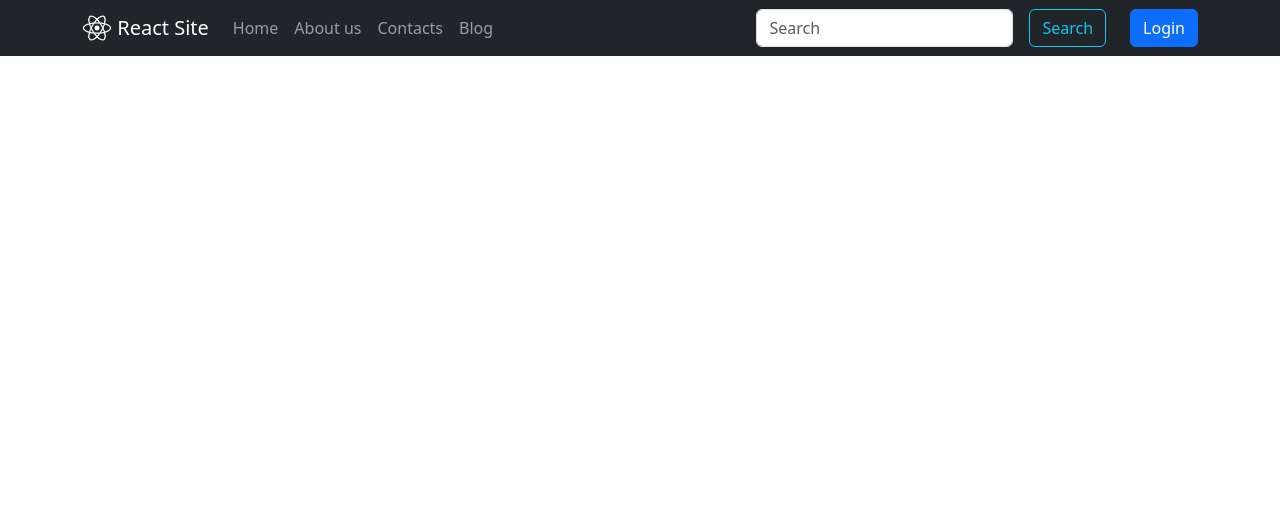
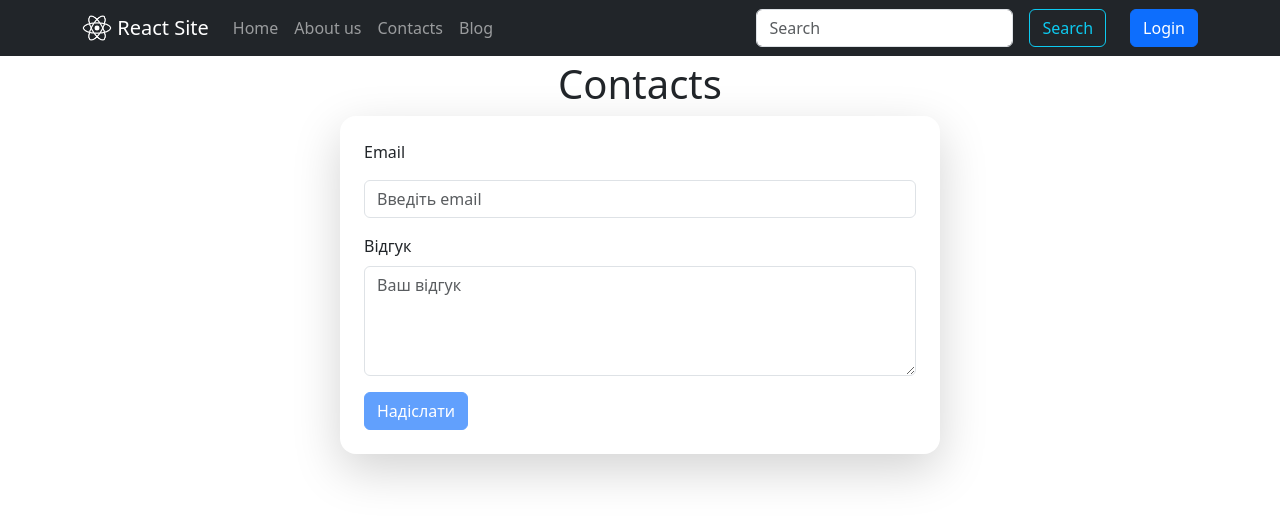
Before and after one commit to Arellaf/lab7-react, a React (Create React App) app: page /contacts in a window 1280 px wide. Shown: the top 522 px of the page. Built offline with nearby package versions, Linux system fonts and the light colour scheme.

Commit message:
Add contact form and validation

```diff
--- a/src/Pages/Contacts.jsx
+++ b/src/Pages/Contacts.jsx
@@ -1,11 +1,71 @@
-import React, { Component } from 'react';
-class Contacts extends Component {
-  render() {
-    return (
-      <h1>
-        Contacts
-      </h1>
-    );
-  }
+import { Form, Button } from "react-bootstrap";
+import { useContactValidation } from "../hooks/useContactValidation";
+
+export default function Contacts() {
+  const {
+    email,
+    message,
+    emailDirty,
+    messageDirty,
+    emailError,
+    messageError,
+    formValid,
+    emailHandler,
+    messageHandler,
+    blurHandler
+  } = useContactValidation();
+
+
+  return (
+    <div style={{ maxWidth: "600px", margin: "40px auto", marginTop: "60px" }}>
+      <h1 className="text-center ">Contacts</h1>
+
+      <Form className=" rounded-4 shadow-lg p-4">
+        <Form.Group controlId="formBasicEmail">
+          <Form.Label>Email</Form.Label>
+
+          {emailDirty && emailError && (
+            <div style={{ color: "red" }}>{emailError}</div>
+          )}
+
+          <Form.Control
+            onChange={emailHandler}
+            onBlur={blurHandler}
+            name="email"
+            type="email"
+            value={email}
+            placeholder="Введіть email"
+            className="mt-2"
+          />
+        </Form.Group>
+
+        <Form.Group controlId="formBasicMessage" className="mt-3">
+          <Form.Label>Відгук</Form.Label>
+
+          {messageDirty && messageError && (
+            <div style={{ color: "red" }}>{messageError}</div>
+          )}
+
+          <Form.Control
+            onChange={messageHandler}
+            onBlur={blurHandler}
+            name="message"
+            as="textarea"
+            rows={4}
+            value={message}
+            placeholder="Ваш відгук"
+          />
+        </Form.Group>
+
+        <Button
+          disabled={!formValid}
+          variant="primary"
+          type="submit"
+          className="mt-3"
+        >
+          Надіслати
+        </Button>
+      </Form>
+    </div>
+  );
 }
-export default Contacts;
--- /dev/null
+++ b/src/hooks/useContactValidation.js
@@ -0,0 +1,70 @@
+import { useState, useEffect } from "react";
+
+export const useContactValidation = () => {
+  const [email, setEmail] = useState("");
+  const [message, setMessage] = useState("");
+
+  const [emailDirty, setEmailDirty] = useState(false);
+  const [messageDirty, setMessageDirty] = useState(false);
+
+  const [emailError, setEmailError] = useState("Email не може бути порожнім");
+  const [messageError, setMessageError] = useState("Відгук не може бути порожнім");
+
+  const [formValid, setFormValid] = useState(false);
+
+  const emailHandler = (e) => {
+    setEmail(e.target.value);
+
+    const re = /^[a-zA-Z0-9.!#$%&'*+/=?^_`{|}~-]+@[a-zA-Z0-9-]+(?:\.[a-zA-Z0-9-]+)*$/;
+
+    if (!re.test(String(e.target.value).toLowerCase())) {
+      setEmailError("Некоректний email");
+    } else {
+      setEmailError("");
+    }
+  };
+
+  const messageHandler = (e) => {
+    setMessage(e.target.value);
+
+    if (e.target.value.length < 10) {
+      setMessageError("Відгук повинен містити мінімум 10 символів");
+    } else {
+      setMessageError("");
+    }
+  };
+
+  const blurHandler = (e) => {
+    switch (e.target.name) {
+      case "email":
+        setEmailDirty(true);
+        break;
+      case "message":
+        setMessageDirty(true);
+        break;
+      default:
+        break;
+    }
+  };
+
+  useEffect(() => {
+    if (emailError || messageError) {
+      setFormValid(false);
+    } else {
+      setFormValid(true);
+    }
+  }, [emailError, messageError]);
+
+  return {
+    email,
+    message,
+    emailDirty,
+    messageDirty,
+    emailError,
+    messageError,
+    formValid,
+    emailHandler,
+    messageHandler,
+    blurHandler,
+  };
+};
--- a/src/hooks/useValidation.js
+++ b/src/hooks/useValidation.js
@@ -43,7 +43,7 @@ const blurHandler = (e) => {
                 setPasswordDirty(true);
                 break;
             default:
-            break; // щоб ESLint не сварився
+                break;
         }
     };
 
```
Lines whose indentation alone changed are shown as unchanged.
